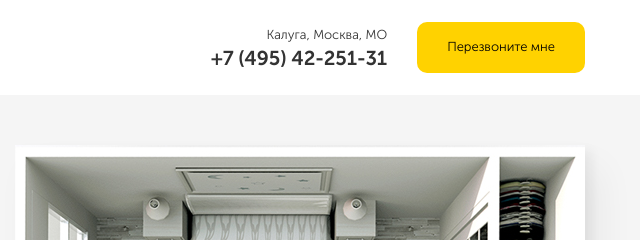
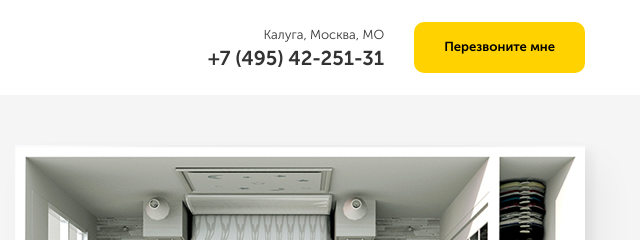
Before and after one commit to kovgansergey/-homework17-required, a plain HTML site: page src/index.html in a window 1280 px wide. Shown: the top 240 px of the page, 640-1280 px from the left. Drawn offline with Linux system fonts and the light colour scheme.

Commit message:
еще правки

```diff
--- a/src/index.html
+++ b/src/index.html
@@ -9,7 +9,7 @@
 </head>
 <body>
 	<!-- Навигационная панель -->
-	<nav class="navbar">
+	<header class="navbar">
 		<div class="container">
 			<div class="navbar-wrap">
 				<div class="navbar__logo">
@@ -32,7 +32,7 @@
 			<!-- /.navbar-wrap -->
 		</div>
 		<!-- /.container -->
-	</nav>
+	</header>
 	<!-- /.navbar -->
 
 	<!-- Заглавная секция -->
--- a/src/sass/_interface.sass
+++ b/src/sass/_interface.sass
@@ -12,6 +12,7 @@ body
 	color: $text-color
 	+bold
 .button
+	+bold
 	border: none
 	border-radius: 10px
 	background-color: $main-color
```
Also changed, not shown: src/css/style.css.
